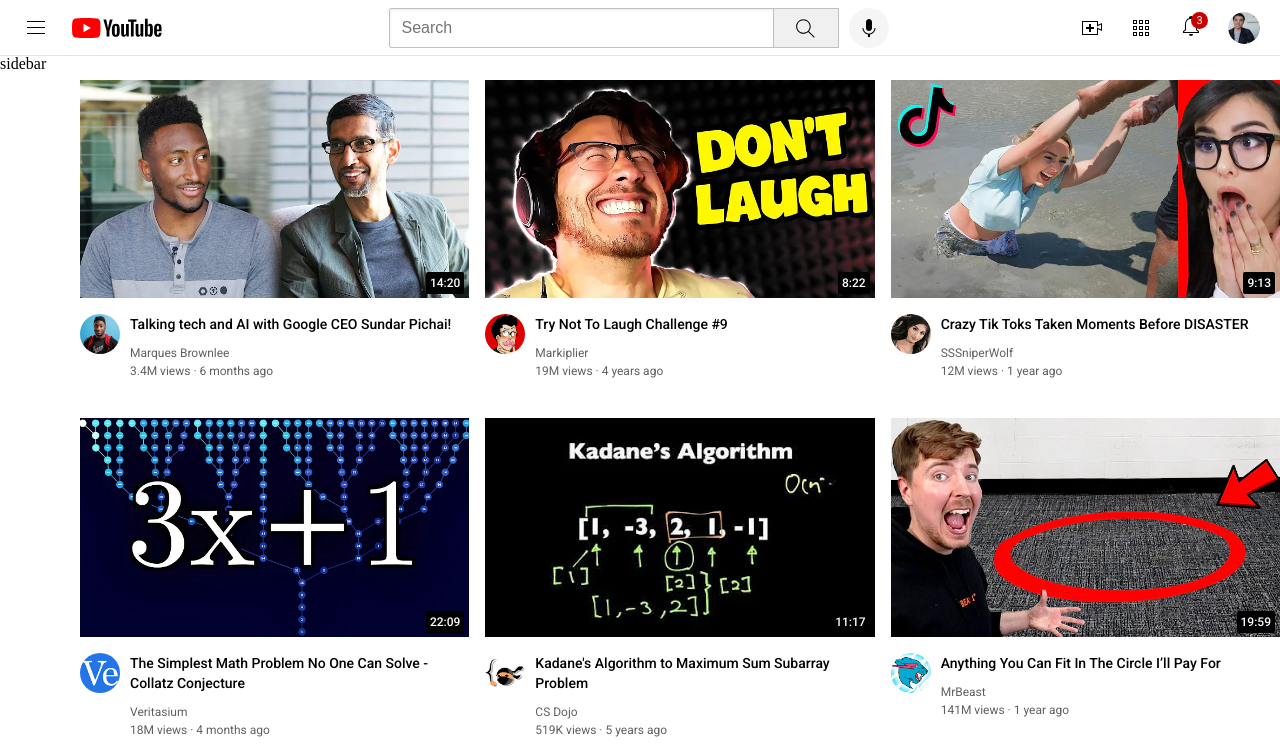
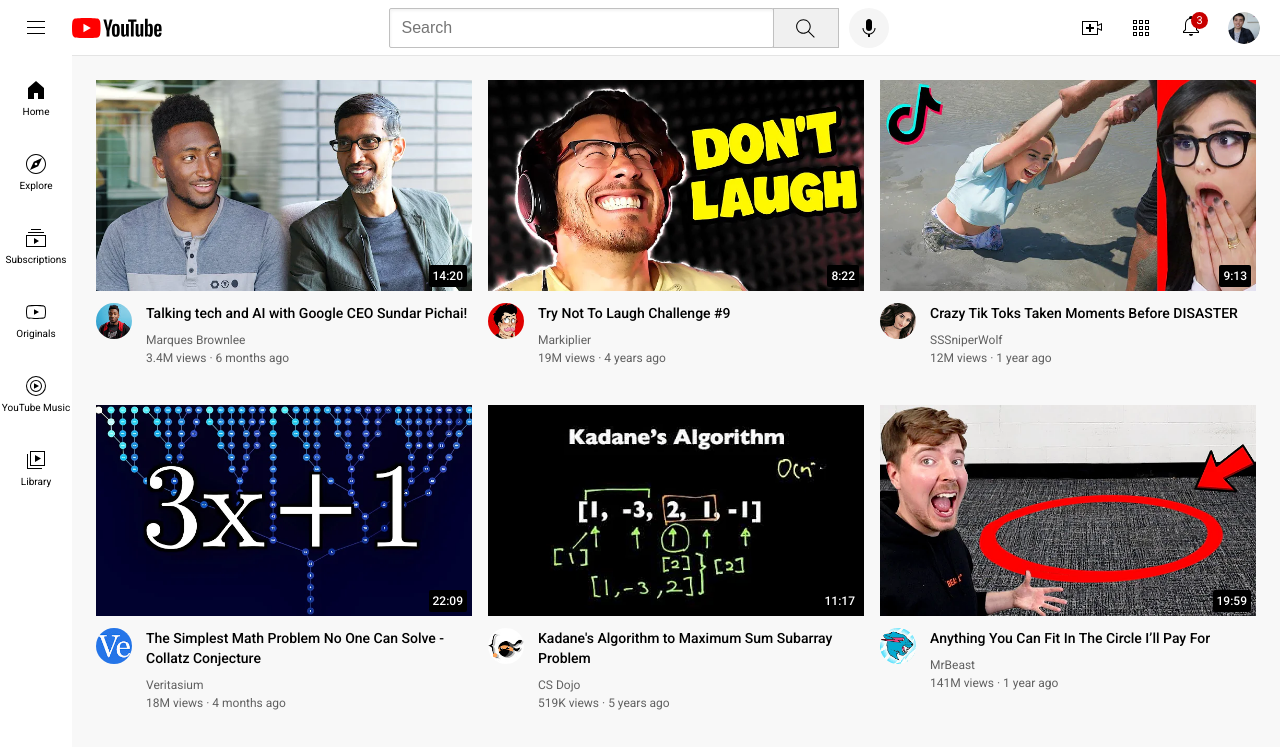
Before and after one commit to germainhirwa/YouTube-Clone, a plain HTML site: page youtube.html in a window 1280 px wide. Shown: the top 747 px of the page. Drawn offline with Linux system fonts and the light colour scheme.

Commit message:
added and styled the sidebar icons

```diff
--- a/styles/general.css
+++ b/styles/general.css
@@ -9,5 +9,7 @@
 body {
     margin: 0; /*body comes with a default margin that has to be removed*/
     padding-top: 80px; /*Adds padding/space between the floating header on the page and other body contents*/
-    padding-left: 80px;
+    padding-left: 96px;
+    padding-right: 24px;
+    background-color: rgb(248, 248, 248);
 }
--- a/styles/sidebar.css
+++ b/styles/sidebar.css
@@ -7,4 +7,31 @@
     top: 55px;
     background-color: white;
     width: 72px;
+    z-index: 200; /*So that it covers slightly the header*/
+    padding-top: 5px; /*Move down the icons a little bit*/
 }
+
+/*Styles the sidebar icons*/
+.sidebar-link {
+    height: 74px;
+    display: flex;
+    flex-direction: column; /*Display items vertically not horizontally as with row(default)*/
+    justify-content: center; /*Centers the item horizontally in a flex-box*/
+    align-items: center; /*Centers the item vertically in a flex-box*/
+    cursor: pointer;
+}
+
+/*Change sidebar icons background color when hovered over*/
+.sidebar-link:hover {
+    background-color: rgb(235, 235, 235);
+}
+
+.sidebar-link img {
+    height: 24px;
+    margin-bottom: 4px;
+}
+
+.sidebar-link div {
+    font-family: Roboto, Arial;
+    font-size: 10px;
+}
--- a/styles/video.css
+++ b/styles/video.css
@@ -10,7 +10,7 @@
     font-size: 14px;
     font-weight: 500; /*Based on the online font for Robot downloaded (Medium bold)*/
     line-height: 20px;
-    margin-bottom: 12px;
+    margin-bottom: 10px;
 }
 
 .video-preview {
@@ -39,12 +39,12 @@
 } */
 
 .profile-picture {
-    width: 40px;
+    width: 36px;
     border-radius: 50px; /*Giving email rounded corners*/
 }
 
 .thumbnail-row {
-    margin-bottom: 12px; /*Adds space between our two verical divs*/
+    margin-bottom: 8px; /*Adds space between our two verical divs*/
     position: relative; /*So as to be able to put video-time (with the position: absolute) ontop  of it*/
 }
 
--- a/youtube.html
+++ b/youtube.html
@@ -46,7 +46,37 @@
     </div>
 
     <div class="sidebar">
-        sidebar
+
+        <div class="sidebar-link">
+            <img src="left-icons/home.svg" alt="">
+            <div>Home</div>
+        </div>
+
+        <div class="sidebar-link">
+            <img src="left-icons/explore.svg" alt="">
+            <div>Explore</div>
+        </div>
+
+        <div class="sidebar-link">
+            <img src="left-icons/subscriptions.svg" alt="">
+            <div>Subscriptions</div>
+        </div>
+
+        <div class="sidebar-link">
+            <img src="left-icons/originals.svg" alt="">
+            <div>Originals</div>
+        </div>
+
+        <div class="sidebar-link">
+            <img src="left-icons/youtube-music.svg" alt="">
+            <div>YouTube Music</div>
+        </div>
+
+        <div class="sidebar-link">
+            <img src="left-icons/library.svg" alt="">
+            <div>Library</div>
+        </div>
+
     </div>
 
     <div class="video-grid"> <!--A grid containing all the videos-->
```
